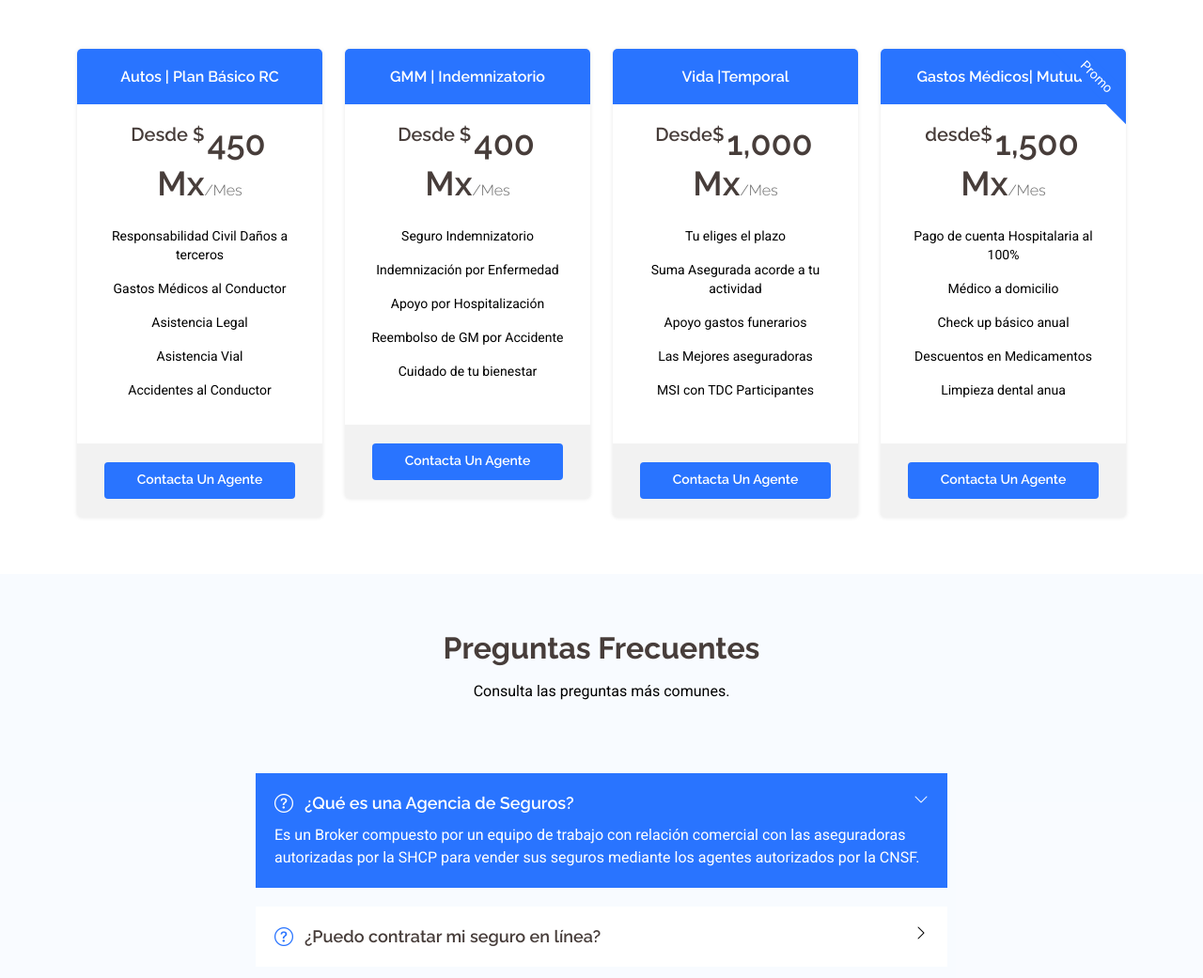
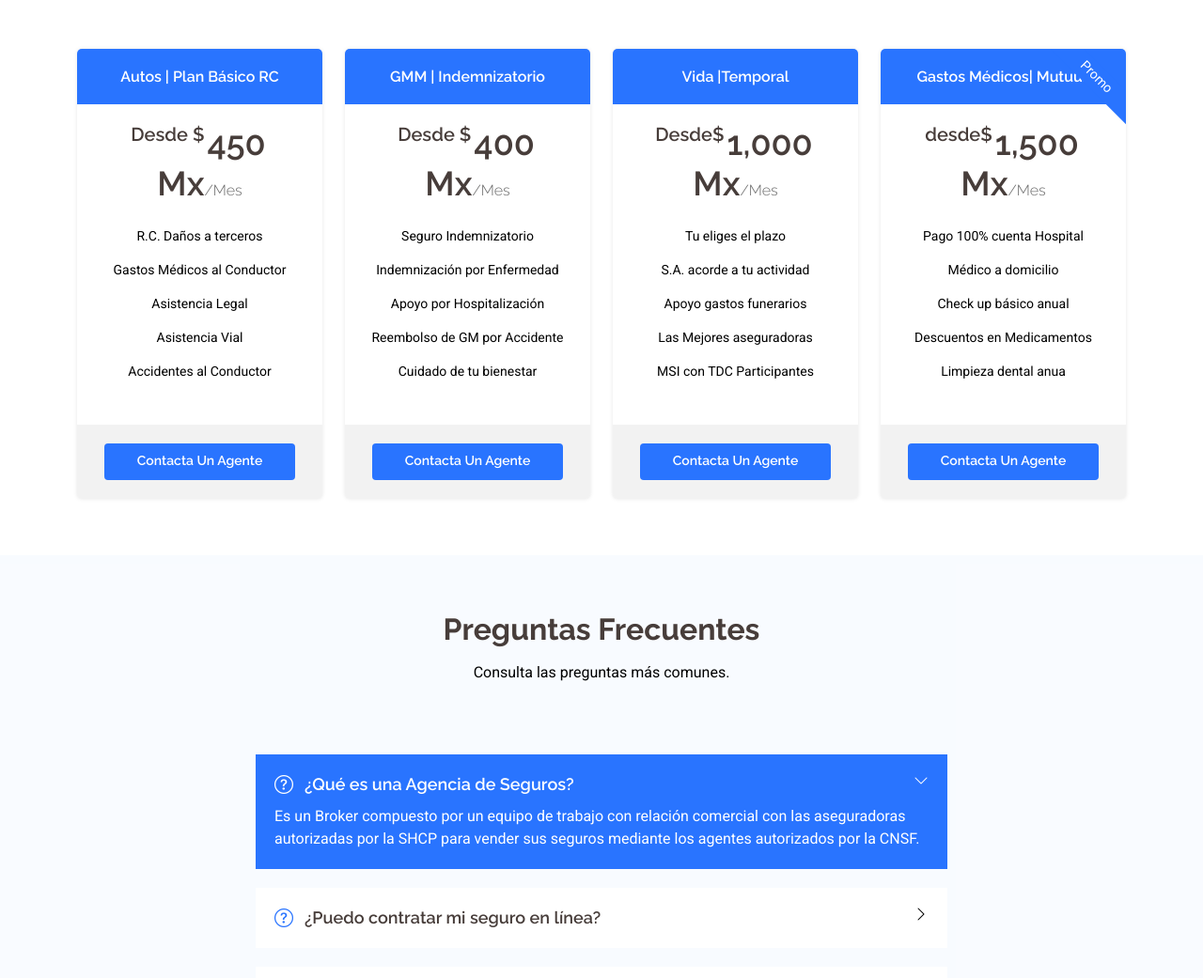
Before and after one commit to peterlara722/assaweb2.0, a plain HTML site: page index.html in a window 1280 px wide. Shown: the part 6513-7554 px from the top of the page at 94% size. Drawn offline with Linux system fonts and the light colour scheme.

Commit message:
otra actualizacion para visualizar mejor index

```diff
--- a/index.html
+++ b/index.html
@@ -811,7 +811,7 @@
               <h3>Autos | Plan Básico RC</h3>
               <h4><sup>Desde $</sup>450 Mx<span>/Mes</span></h4>
               <ul>
-                <li>Responsabilidad Civil Daños a terceros</li>
+                <li>R.C. Daños a terceros</li>
                 <li>Gastos Médicos al Conductor</li>
                 <li>Asistencia Legal</li>
                 <li>Asistencia Vial</li>
@@ -846,7 +846,7 @@
               <h4><sup>Desde$</sup>1,000 Mx<span>/Mes</span></h4>
               <ul>
                 <li>Tu eliges el plazo</li>
-                <li>Suma Asegurada acorde a tu actividad</li>
+                <li>S.A. acorde a tu actividad</li>
                 <li>Apoyo gastos funerarios</li>
                 <li>Las Mejores aseguradoras</li>
                 <li>MSI con TDC Participantes</li>
@@ -863,7 +863,7 @@
               <h3>Gastos Médicos| Mutuus</h3>
               <h4><sup>desde$</sup>1,500 Mx<span>/Mes</span></h4>
               <ul>
-                <li>Pago de cuenta Hospitalaria al 100%</li>
+                <li>Pago 100% cuenta Hospital</li>
                 <li>Médico a domicilio</li>
                 <li>Check up básico anual</li>
                 <li>Descuentos en Medicamentos</li>
```
